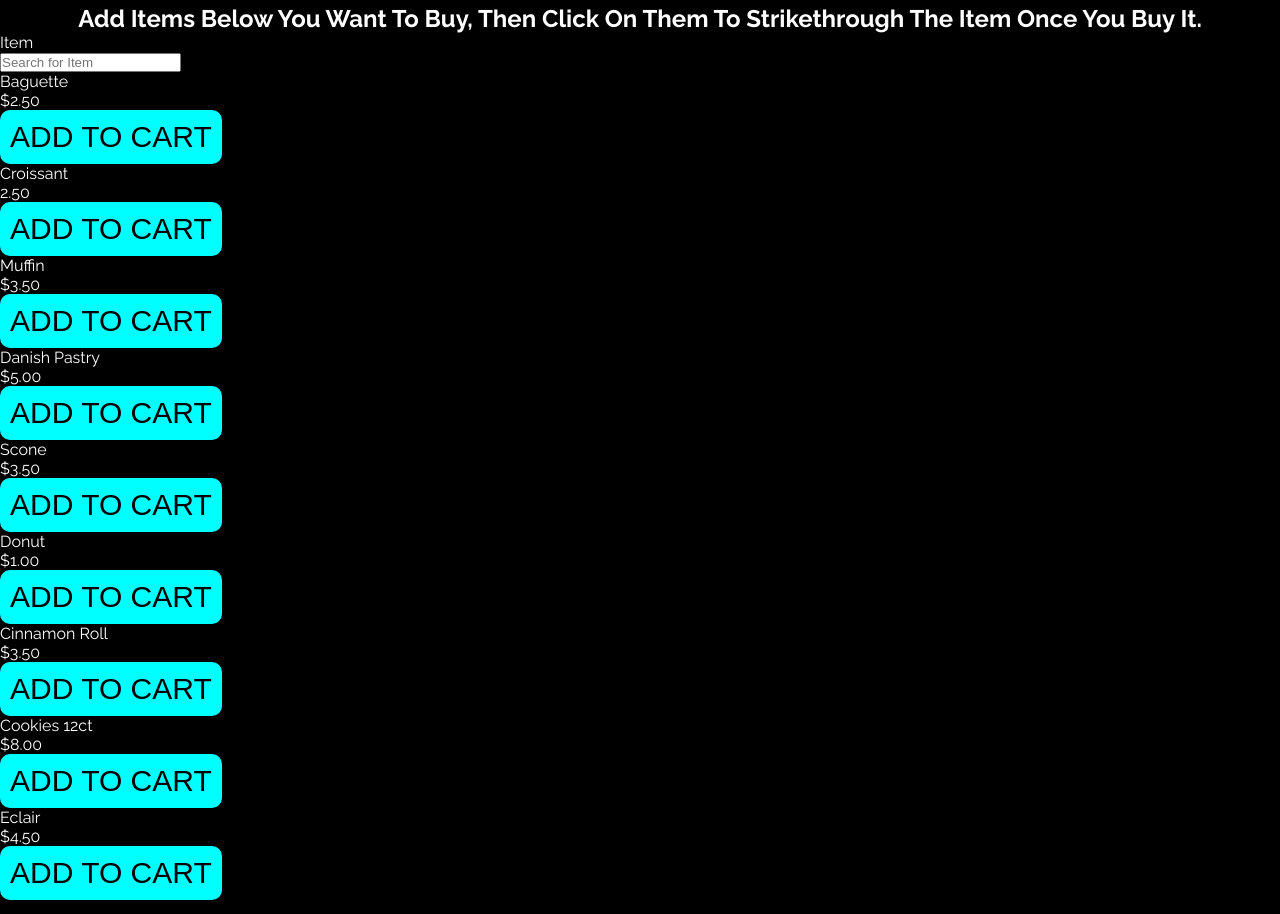
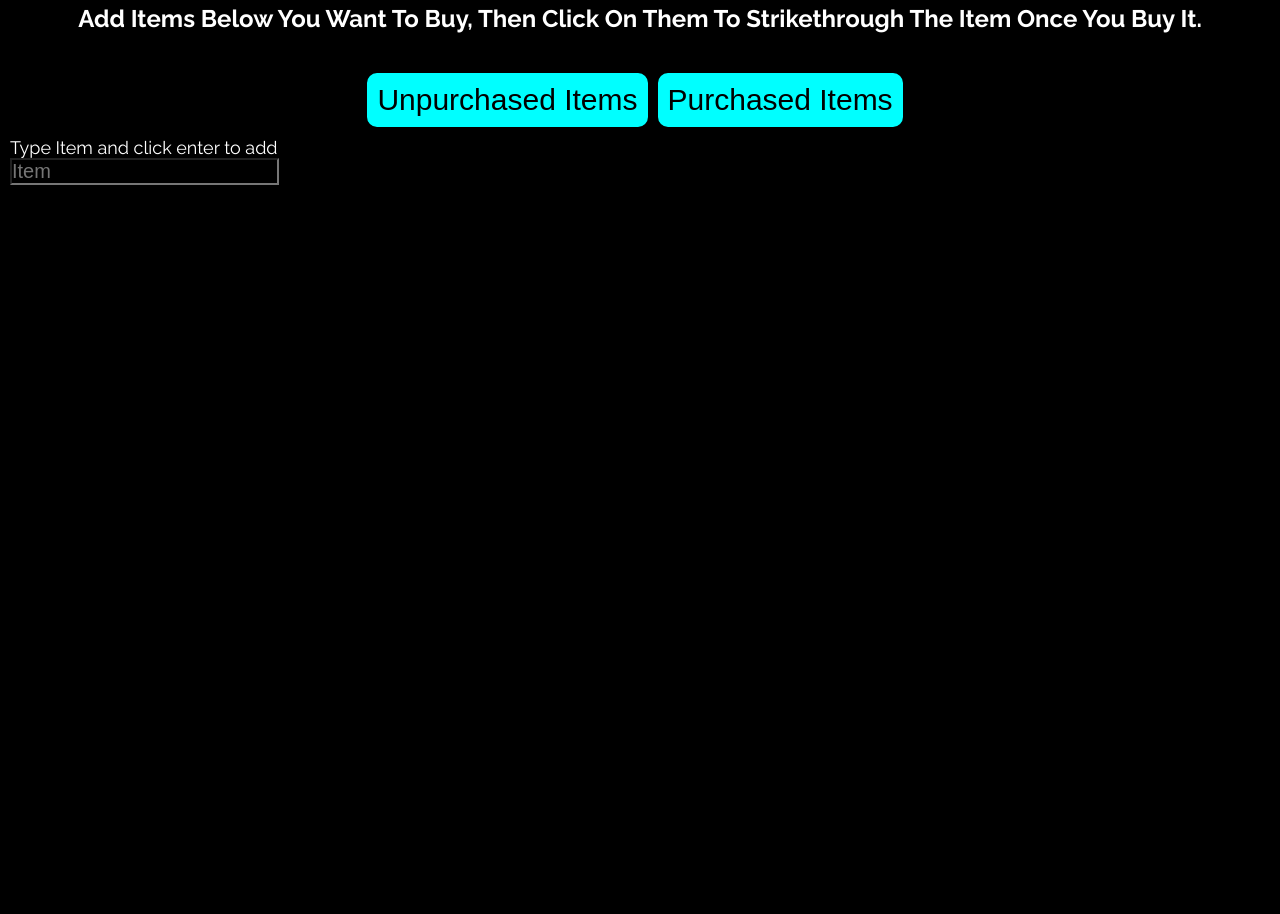
Before and after one commit to SHEEPDOG0351/Grocery-List-Manager, a plain HTML site: page index.html in a window 1280 px wide. Shown: the part 83-997 px from the top of the page. After the commit the page ends 800 px from the top, so only its background shows below. Drawn offline with Linux system fonts and the light colour scheme.

Commit message:
Finished up the html and css for now

```diff
--- a/index.html
+++ b/index.html
@@ -34,6 +34,7 @@
      #button-container {
         display: flex;
         justify-content: center;
+        margin: 10px;
         margin-top: 40px;
     }
 
@@ -45,6 +46,7 @@
         background-color: cyan;
         border: 5px solid cyan;
         border-radius: 10px;
+        margin-right: 10px;
     }
 
     button:hover {
@@ -54,115 +56,39 @@
         transition: 0.2s ease-in;
     }
 
+    .list-container {
+        padding-left: 10px;
+    }
+
+    .listItem-title {
+        font-size: 18px;
+    }
+
+    input {
+        background-color: black;
+        color: white;
+        font-size: 20px;
+        background-color: transparent;
+        /* border: none;                   */
+        /* outline: none;  */
+    }
+
   </style>
   <body>
-    <h1 id="title">Grocery CART MANAGER</h1>
-
-    <h2 id="description">
-      Add Items Below You Want To Buy, Then Click On Them To Strikethrough The
-      Item Once You Buy It.
-    </h2>
-    <div class="list-container">
-        <span class="listItem-title">Item</span>
-    </div>
-    <div class="searchbar-container">
-      <input class="SearchBar" type="text" placeholder="Search for Item" />
-    </div>
-    <div class="allitem-container">
-      <div class="item-container">
-        <p class="item-title">Baguette</p>
-        <div class="item-description">
-          <p class="item-price">$2.50</p>
-          <button class="btn btn-primary shop-btn" type="button">
-            ADD TO CART
-          </button>
-        </div>
-      </div>
-      <div class="item-container">
-        <p class="item-title">Croissant</p>
-        <div class="item-description">
-          <p class="item-price">2.50</p>
-          <button class="btn btn-primary shop-btn" type="button">
-            ADD TO CART
-          </button>
-        </div>
-      </div>
-      <div class="item-container">
-        <p class="item-title">Muffin</p>
-        <div class="item-description">
-          <p class="item-price">$3.50</p>
-          <button class="btn btn-primary shop-btn" type="button">
-            ADD TO CART
-          </button>
-        </div>
-      </div>
-      <div class="item-container">
-        <p class="item-title">Danish Pastry</p>
-        <div class="item-description">
-          <p class="item-price">$5.00</p>
-          <button class="btn btn-primary shop-btn" type="button">
-            ADD TO CART
-          </button>
-        </div>
-      </div>
-      <div class="item-container">
-        <p class="item-title">Scone</p>
-        <div class="item-description">
-          <p class="item-price">$3.50</p>
-          <button class="btn btn-primary shop-btn" type="button">
-            ADD TO CART
-          </button>
-        </div>
-      </div>
-      <div class="item-container">
-        <p class="item-title">Donut</p>
-        <div class="item-description">
-          <p class="item-price">$1.00</p>
-          <button class="btn btn-primary shop-btn" type="button">
-            ADD TO CART
-          </button>
-        </div>
-      </div>
-      <div class="item-container">
-        <p class="item-title">Cinnamon Roll</p>
-        <div class="item-description">
-          <p class="item-price">$3.50</p>
-          <button class="btn btn-primary shop-btn" type="button">
-            ADD TO CART
-          </button>
-        </div>
-      </div>
-      <div class="item-container">
-        <p class="item-title">Cookies 12ct</p>
-        <div class="item-description">
-          <p class="item-price">$8.00</p>
-          <button class="btn btn-primary shop-btn" type="button">
-            ADD TO CART
-          </button>
-        </div>
-      </div>
-      <div class="item-container">
-        <p class="item-title">Eclair</p>
-        <div class="item-description">
-          <p class="item-price">$4.50</p>
-          <button class="btn btn-primary shop-btn" type="button">
-            ADD TO CART
-          </button>
-        </div>
-      </div>
-
-
-<body>
     <h1 id="title">Grocery List Manager</h1>
 
     <h2 id="description">Add Items Below You Want To Buy, Then Click On Them To Strikethrough The Item Once You Buy It.</h2>
     <div id="button-container">
-        <button>Add Item</button>
+        <button>Unpurchased Items</button>
+        <button>Purchased Items</button>
+    </div>
+    <div class="list-container">
+        <span class="listItem-title">Type Item and click enter to add</span>
+        <div class="searchbar-container">
+            <input class="SearchBar" type="text" placeholder="Item" />
+          </div>
     </div>
 
-
-    <div class="item-container">
-    </div>
+    <div class="allitem-container">
     <script src="Grocery-list.js"></script>
-  </body>
 </html>
```
